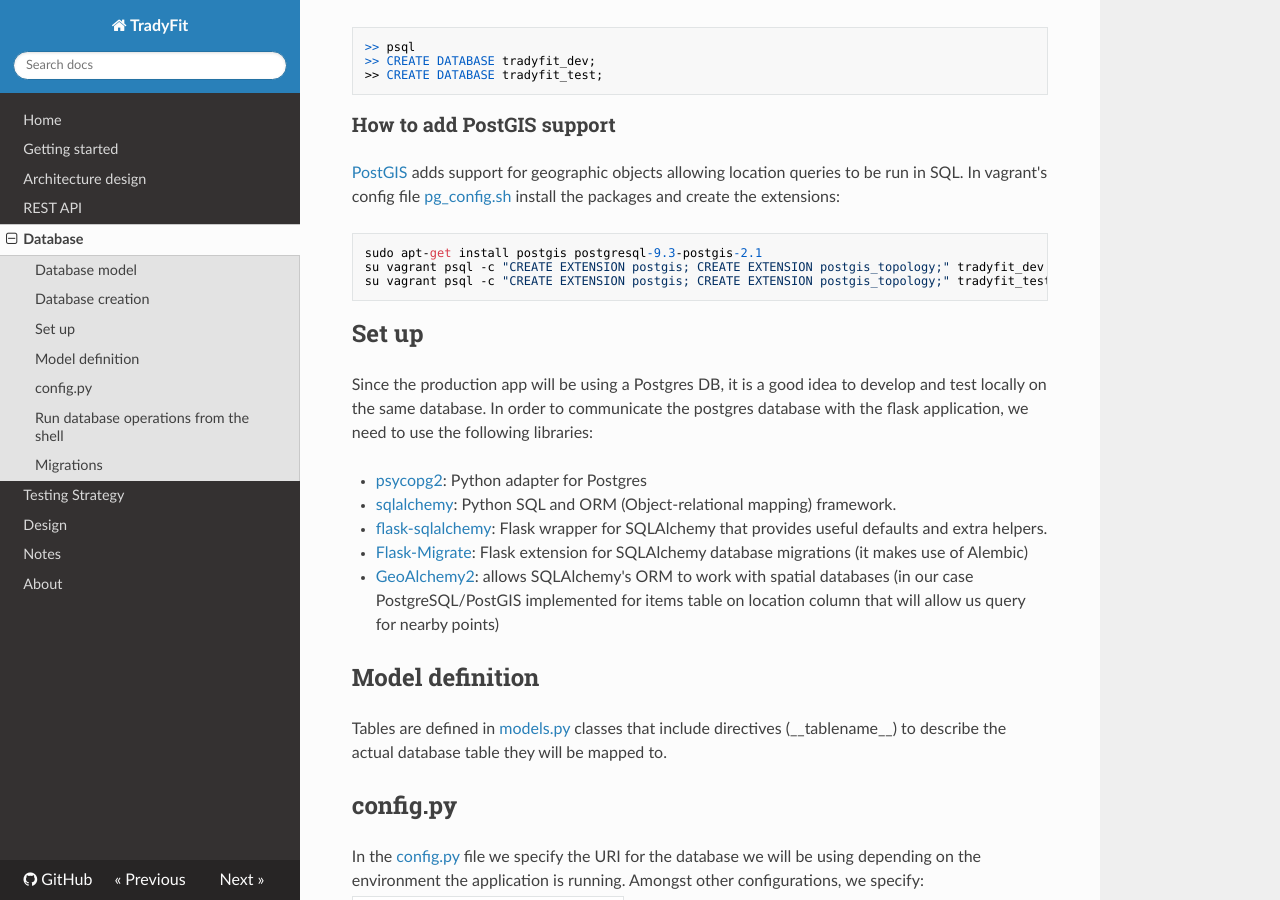
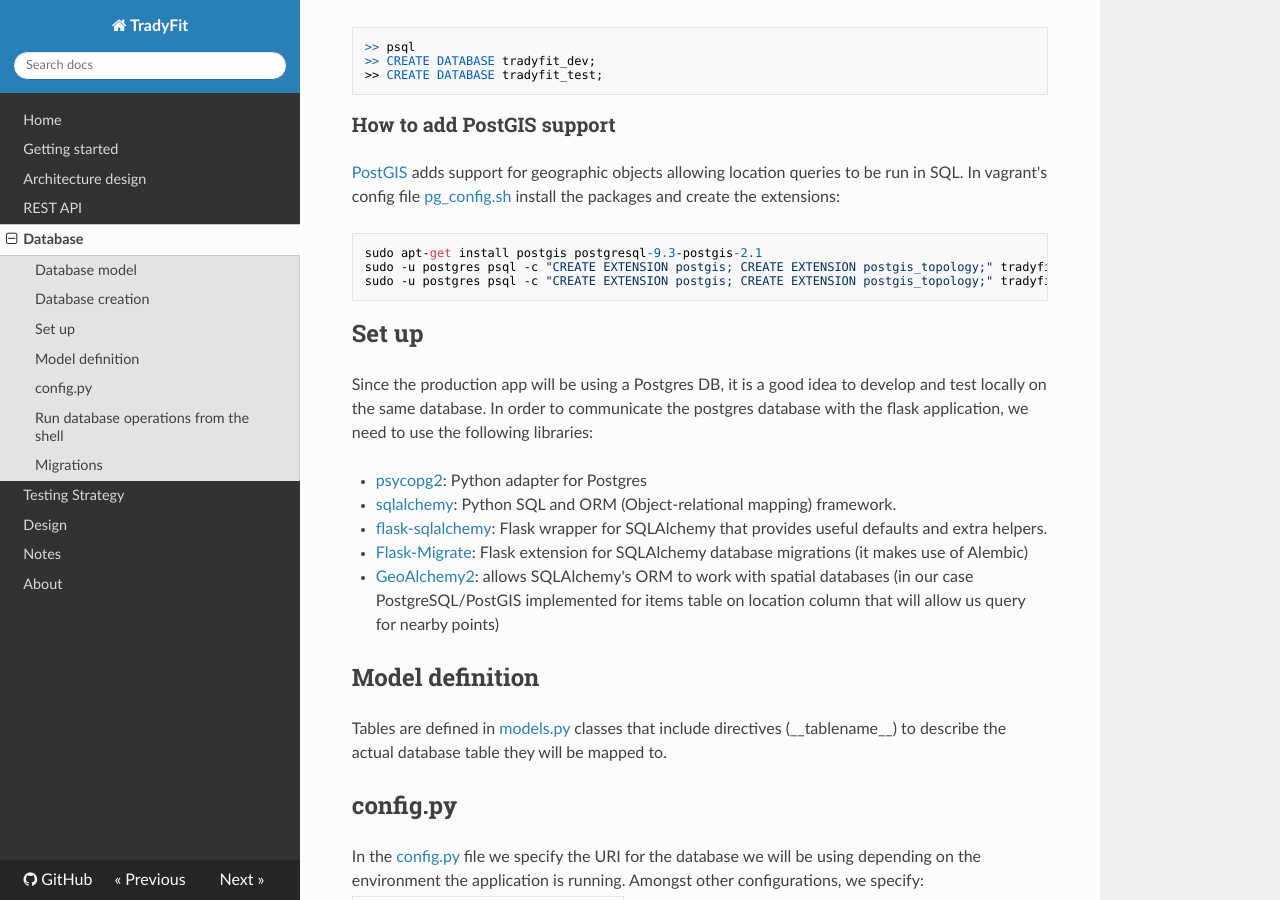
Before and after one commit to rosariomgomez/tradyfit, an MkDocs documentation site: the page built from docs/database.md, in a window 1280 px wide and 900 px high, scrolled down 2158 px. Built offline with MkDocs 1.6.1, drawn with Linux system fonts in a browser that asks for light colours; nearby versions of some CDN libraries; old or Windows-style settings are respelled for this version of MkDocs.

Commit message:
fixed extension creation from config file

````diff
--- a/docs/database.md
+++ b/docs/database.md
@@ -56,8 +56,8 @@
 [PostGIS](http://postgis.net/) adds support for geographic objects allowing location queries to be run in SQL. In vagrant's config file [pg_config.sh](https://github.com/rosariomgomez/tradyfit/blob/master/vagrant/pg_config.sh#L12) install the packages and create the extensions:
 ```
 sudo apt-get install postgis postgresql-9.3-postgis-2.1
-su vagrant psql -c "CREATE EXTENSION postgis; CREATE EXTENSION postgis_topology;" tradyfit_dev
-su vagrant psql -c "CREATE EXTENSION postgis; CREATE EXTENSION postgis_topology;" tradyfit_test
+sudo -u postgres psql -c "CREATE EXTENSION postgis; CREATE EXTENSION postgis_topology;" tradyfit_dev
+sudo -u postgres psql -c "CREATE EXTENSION postgis; CREATE EXTENSION postgis_topology;" tradyfit_test
 ```
 
 ## Set up
````
Also changed, not shown: 1 other file.
